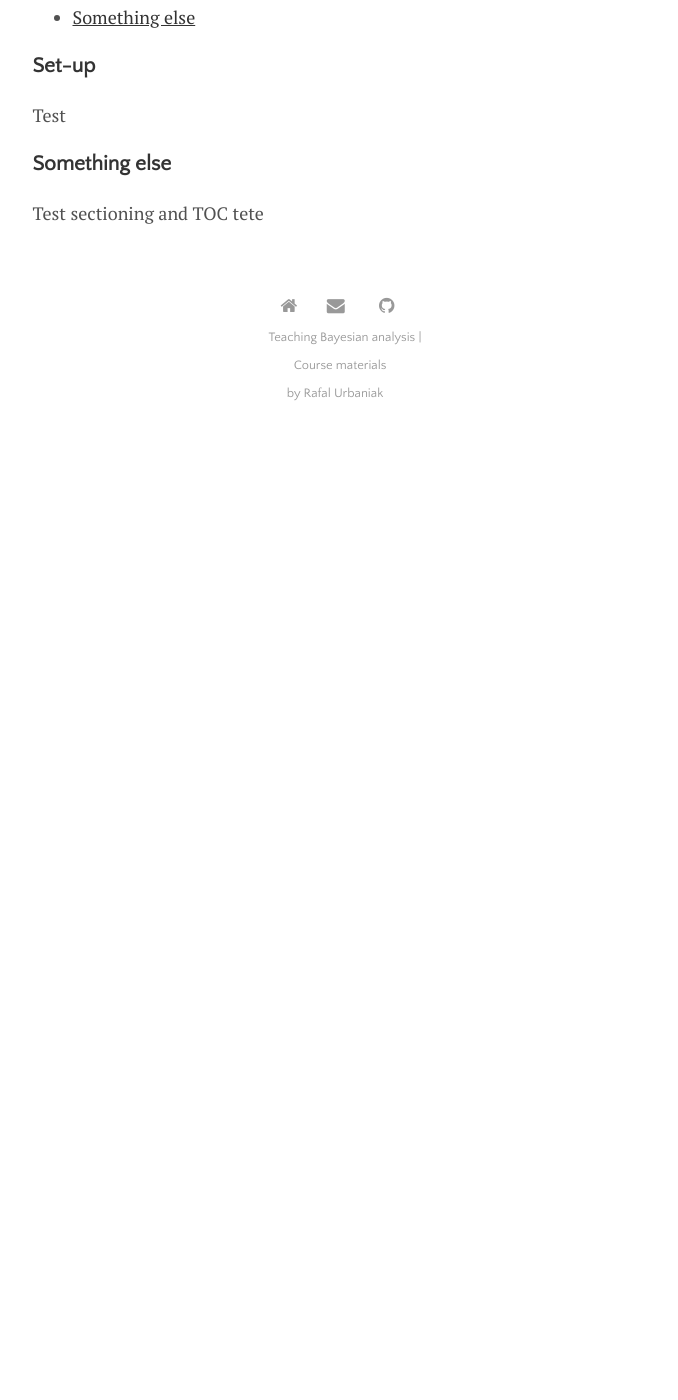
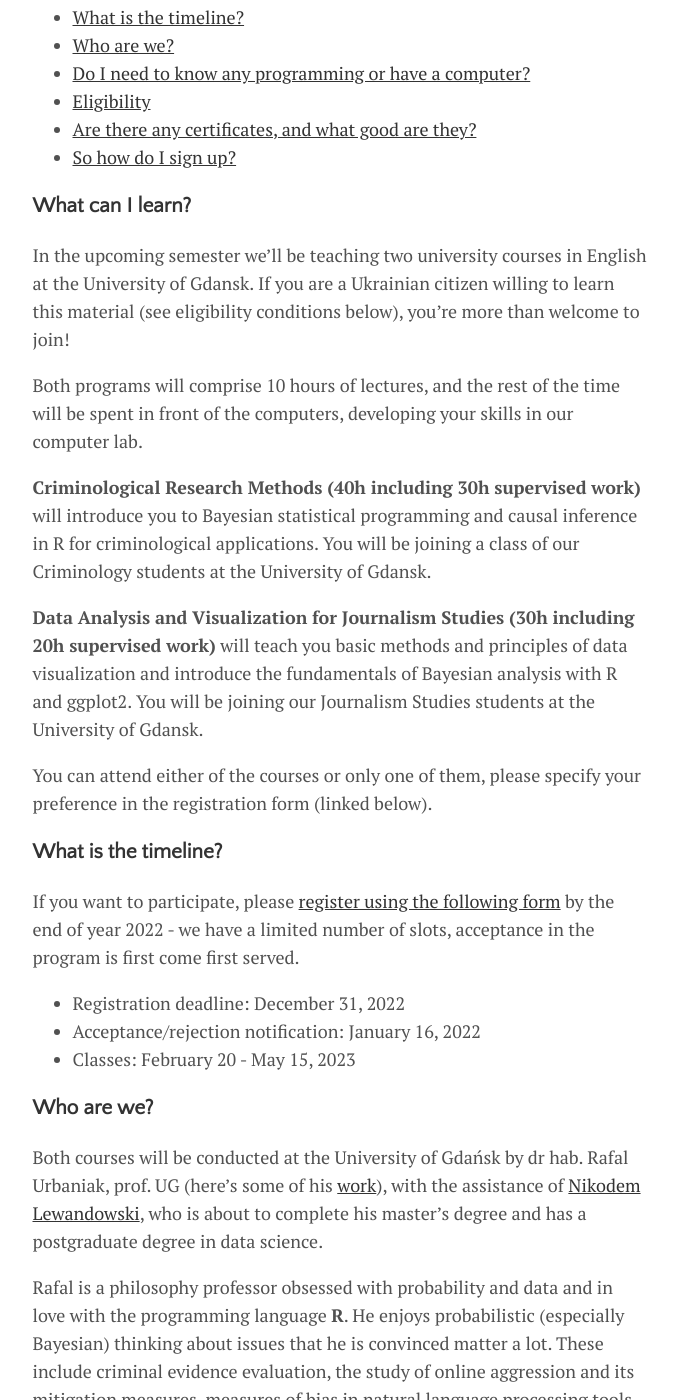
Before and after one commit to rfl-urbaniak/teaching, a Jekyll site: the page built from index.md, in a window 1280 px wide and 1400 px high, scrolled down 270 px. Shown: the whole window, without its empty margins (300-978 px from the left). Built offline with Jekyll 4.4.1, drawn with Linux system fonts in a browser that asks for light colours; before the commit the page ends 900 px from its top, so only the background shows below that; some of the changed text lies outside the part shown.

Commit message:
first version of the website

```diff
--- a/index.md
+++ b/index.md
@@ -18,12 +18,63 @@
 
 
 
+### What can I learn?
 
-### Set-up
+In the upcoming semester we’ll be teaching two university courses in English at the University of Gdansk. If you are a Ukrainian citizen willing to learn this material (see eligibility conditions below), you’re more than welcome to join!
+
+Both programs will comprise 10 hours of lectures, and the rest of the time will be spent in front of the computers, developing your skills in our computer lab.
+
+**Criminological Research Methods (40h including 30h supervised work)**  will introduce you to  Bayesian statistical programming and causal inference in R for criminological applications. You will be joining a class of our Criminology students at the University of Gdansk.
+
+**Data Analysis and Visualization for Journalism Studies (30h including 20h supervised work)** will teach you basic methods and principles of data visualization and introduce the fundamentals of Bayesian analysis with R and ggplot2.  You will be joining our Journalism Studies students  at the University of Gdansk.
+
+You can attend either of the courses or only one of them, please specify your preference in the registration form (linked below).
 
 
-Test
+### What is the timeline?
 
-### Something else
+If you want to participate, please [register using the following form](https://forms.gle/3Ru5vwe1Fs3tJpyD9) by the end of year 2022 - we have a limited number of slots, acceptance in the program is first come first served.
 
-Test sectioning and TOC tete
+- Registration deadline: December 31, 2022
+- Acceptance/rejection notification: January 16, 2022
+- Classes: February 20 - May 15, 2023
+
+### Who are we?
+
+Both courses will be conducted at the University of Gdańsk by dr hab. Rafal Urbaniak, prof. UG (here’s some of his [work](https://ug.academia.edu/Rafa%C5%82Urbaniak)), with the assistance of
+[Nikodem Lewandowski](https://niklewa.github.io), who is about to complete his master’s degree and has a postgraduate degree in data science.
+
+Rafal is a philosophy professor obsessed with probability and data and in love with the programming language **R**. He enjoys probabilistic
+(especially Bayesian) thinking about issues that he is convinced matter a lot. These include criminal evidence evaluation, the study of online aggression and its mitigation measures, measures of bias in natural language processing tools, the use of Monte Carlo methods to argue that standard backtesting methods in algorithmic trading are flawed, or imprecise probabilities in expert testimony. Rafal obtained his PhD in Philosophy from the University of Calgary. He’s been a British Academy Visiting Fellow, a Trinity College Long Room Hub Visiting Fellow, a Postdoctoral Fellow of Research Foundation Flanders, a Kosciuszko Fellow at the Northeastern University in Boston and a Bendarowski Fellow at the University of Edinburg, and generally has some experience in trying to feel at home at various places. Now he is an associate professor at the University of Gdansk, running a National Science Centre project of legal probabilism. He is a co-author of the Stanford Encyclopedia of Philosophy entry on legal probabilism.
+
+
+
+### Do I need to know any programming or have a computer?
+
+No programming background is required. You do not need to own a computer. If you do, you can bring your laptop and use it in the lab if you prefer. Having said this, there will be some homework (mostly ungraded, but required in preparation for the classes), so being able to easily access a computer might be useful. If you really can’t access a computer, don’t worry, talk to us after the first class, and we’ll figure out how to assist you.
+
+
+### Eligibility
+
+- The courses are open for Ukrainian citizens who entered Poland after February 23, 2022.  A Ukrainian passport with an entry stamp after February 23, 2022 will be needed to start the course. This will be verified on the first day of classes.
+
+- Knowledge of the English language is a prerequisite, the courses will be taught fully in English. We don’t care about certificates. We care whether you can understand.
+
+- There is no age restriction. You can be any age, as long as you want to learn and can follow the classes, we don’t care whether you’re 10 or 80 years old.
+
+- You do not have to be registered as a student at any institution, in Poland or elsewhere. As long as you want to learn and can follow the classes, we don’t care.
+
+- You need to be able to come to classes regularly, as classes will be taught live.
+
+
+### Are there any certificates, and what good are they?
+
+Yes, we will issue completion certificates, including our assessment of your performance. To be honest, though, they are unlikely to result in you getting an awesome job right away, and expecting to be able to perform a high-level job after 30 or 40 hrs of training is unrealistic. Rather, the courses give you a kick start on your journey to employing such methods in your work.
+
+### So how do I sign up?
+
+Please fill in our [registration form](https://forms.gle/3Ru5vwe1Fs3tJpyD9) by December 31, 2022, we’ll be in touch by January 16, 2023.
+
+Further questions?
+
+We’ll be happy to address your further questions or concerns, if you drop us a line at (rfl.urbaniak+teaching@gmail.com)[rfl.urbaniak+teaching@gmail.com].
```
